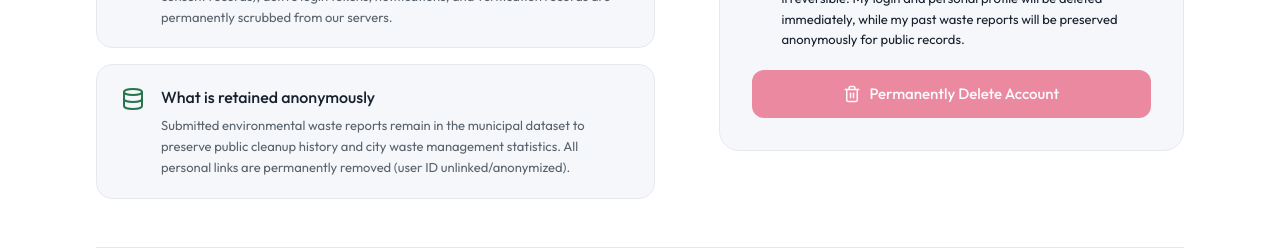
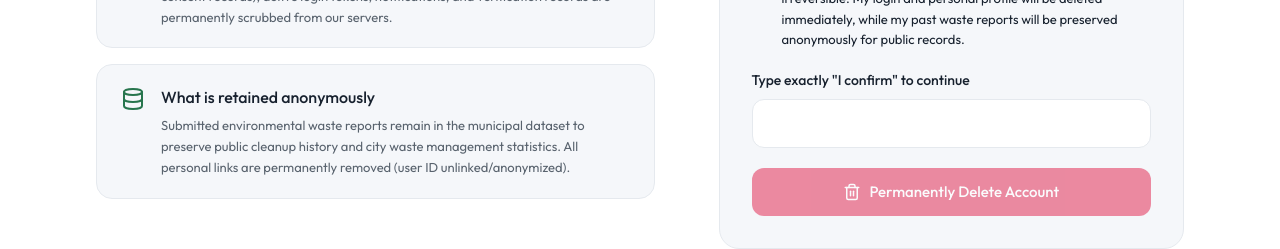
Before and after one commit to baldopadua/ecopin-web, a Next.js app: page /delete-account in a window 1280 px wide. Shown: the part 531-780 px from the top of the page. Built offline with nearby package versions, Linux system fonts and the light colour scheme; no server answers.

Commit message:
fix: require explicit citizen account deletion confirmation

```diff
--- a/app/delete-account/DeleteAccount.module.css
+++ b/app/delete-account/DeleteAccount.module.css
@@ -113,6 +113,7 @@
   font-weight: 500;
 }
 
+.field input[type="text"],
 .field input[type="email"],
 .field input[type="password"] {
   width: 100%;
--- a/app/delete-account/page.js
+++ b/app/delete-account/page.js
@@ -24,6 +24,7 @@ export default function DeleteAccountPage() {
   const [email, setEmail] = useState('')
   const [password, setPassword] = useState('')
   const [showPassword, setShowPassword] = useState(false)
+  const [confirmation, setConfirmation] = useState('')
   const [acknowledged, setAcknowledged] = useState(false)
   const [loading, setLoading] = useState(false)
   const [error, setError] = useState(null)
@@ -31,7 +32,7 @@ export default function DeleteAccountPage() {
 
   async function handleDelete(event) {
     event.preventDefault()
-    if (!acknowledged || loading) return
+    if (!acknowledged || confirmation !== 'I confirm' || loading) return
 
     const confirmed = window.confirm(
       'Are you sure you want to permanently delete your EcoPin citizen account? This action cannot be undone.'
@@ -50,7 +51,8 @@ export default function DeleteAccountPage() {
         },
         body: JSON.stringify({
           email: email.trim().toLowerCase(),
-          password
+          password,
+          confirmation
         })
       })
 
@@ -179,6 +181,13 @@ export default function DeleteAccountPage() {
                     </span>
                   </label>
 
+                  <div className={styles.field}>
+                    <label htmlFor="delete-confirmation">Type exactly &quot;I confirm&quot; to continue</label>
+                    <input type="text" id="delete-confirmation" value={confirmation}
+                      onChange={event => setConfirmation(event.target.value)}
+                      autoComplete="off" disabled={loading} required />
+                  </div>
+
                   {error && (
                     <div role="alert" className={styles.errorMessage}>
                       <AlertCircle size={20} />
@@ -189,7 +198,7 @@ export default function DeleteAccountPage() {
                   <button
                     type="submit"
                     className={styles.deleteButton}
-                    disabled={!acknowledged || !email || !password || loading}
+                    disabled={!acknowledged || confirmation !== 'I confirm' || !email || !password || loading}
                   >
                     <Trash2 size={18} />
                     {loading ? 'Deleting account…' : 'Permanently Delete Account'}
```
